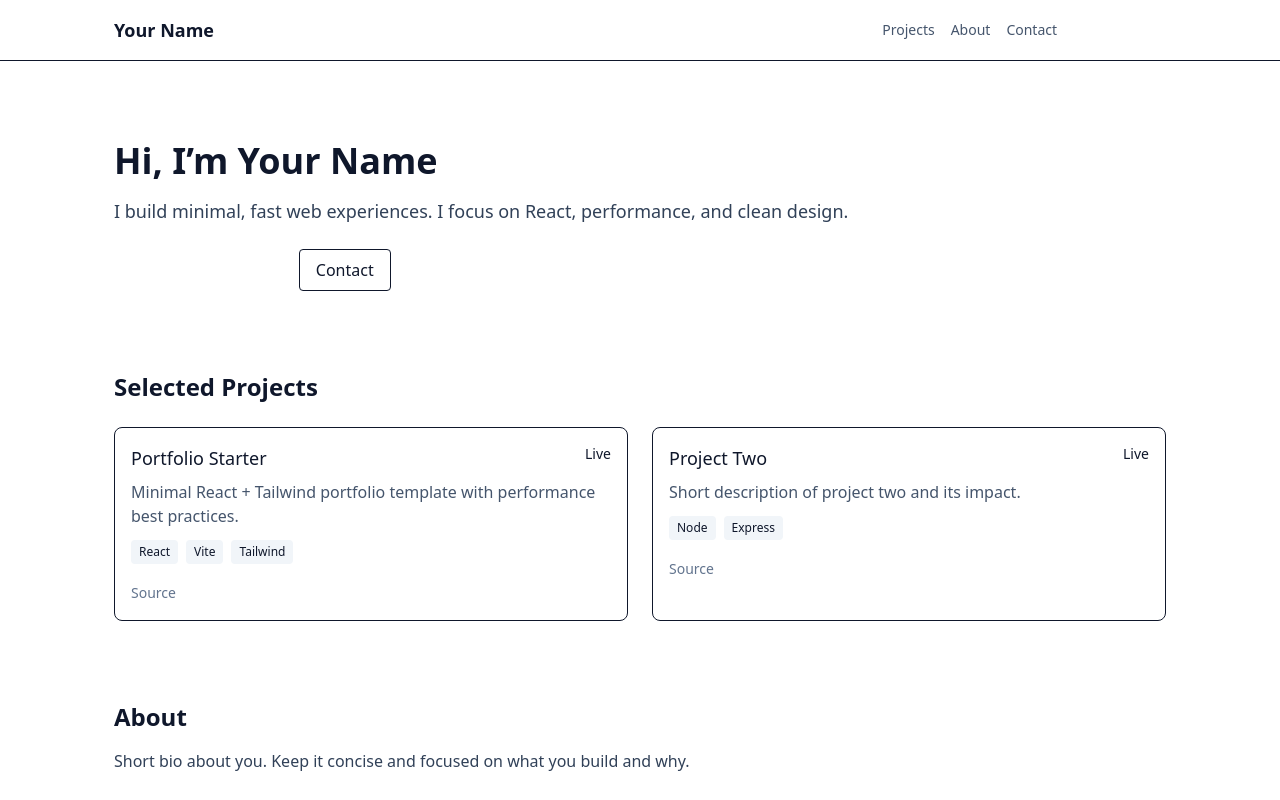
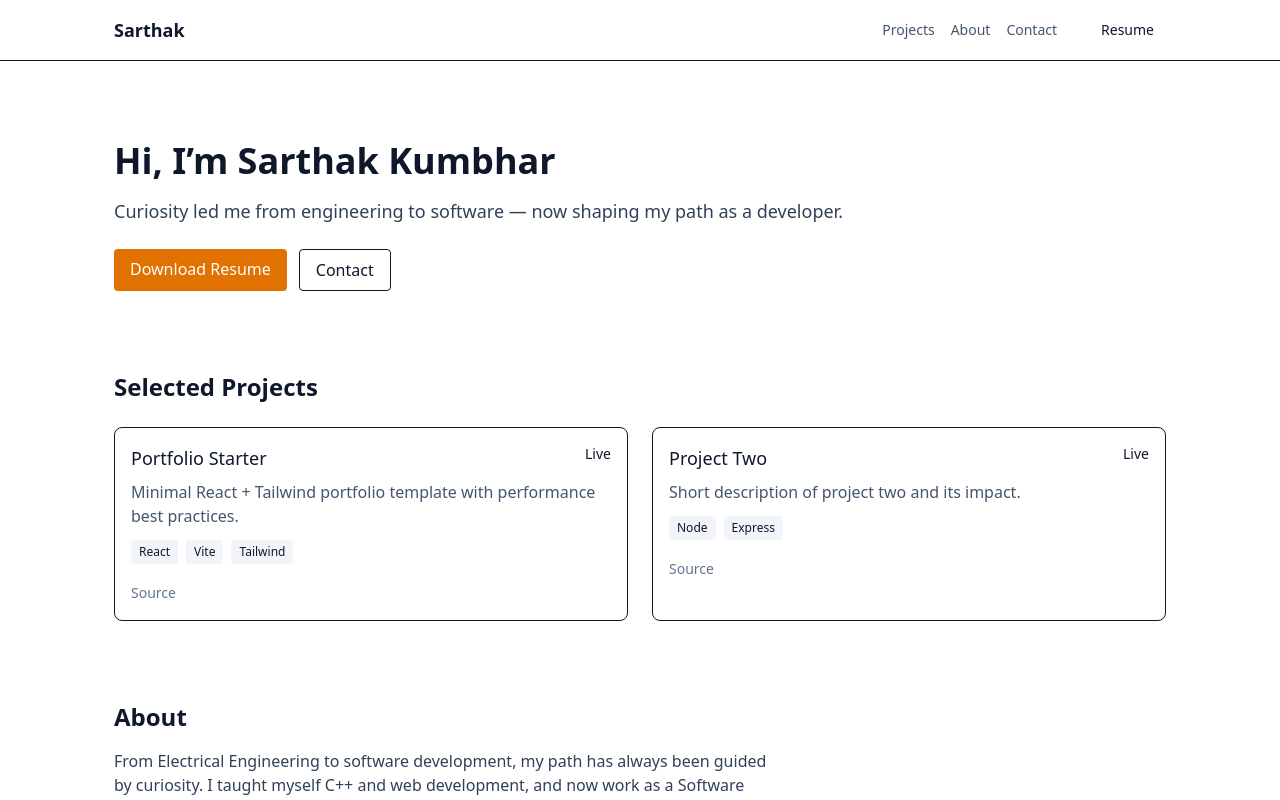
Before and after one commit to Sarthaksk26/Sarthak-portfolio, a React (Vite) app: page / in a window 1280 px wide. Shown: the top 800 px of the page. Built offline with nearby package versions, Linux system fonts and the light colour scheme.

Commit message:
added Home Page Title and about section

```diff
--- a/src/components/layout/Header.jsx
+++ b/src/components/layout/Header.jsx
@@ -5,7 +5,7 @@ export default function Header() {
     <header className="border-b">
       <div className="container px-6 py-4 flex items-center justify-between">
         <a href="/" className="text-lg font-semibold">
-          Your Name
+          Sarthak
         </a>
         <nav className="space-x-4 text-sm">
           <a href="#projects" className="text-slate-600 hover:text-slate-900">
@@ -17,10 +17,7 @@ export default function Header() {
           <a href="#contact" className="text-slate-600 hover:text-slate-900">
             Contact
           </a>
-          <a
-            href="/resume.pdf"
-            className="ml-4 inline-block px-3 py-1 rounded bg-accent text-white text-sm"
-          >
+          <a href="/resume.pdf" className="ml-4 inline-block px-3 py-1 rounded bg-accent text-sm">
             Resume
           </a>
         </nav>
--- a/src/components/layout/Layout.jsx
+++ b/src/components/layout/Layout.jsx
@@ -8,7 +8,7 @@ export default function Layout({ children }) {
       <Header />
       <main className="px-6 py-12 container">{children}</main>
       <footer className="py-8 text-center text-sm text-slate-500">
-        © {new Date().getFullYear()} Your Name
+        © {new Date().getFullYear()} Sarthak Kumbhar
       </footer>
     </div>
   );
--- a/src/pages/Home.jsx
+++ b/src/pages/Home.jsx
@@ -8,12 +8,12 @@ export default function Home() {
     <div className="space-y-20">
       <section className="pt-8">
         <div className="max-w-3xl">
-          <h1 className="text-4xl font-bold mb-4">Hi, I’m Your Name</h1>
+          <h1 className="text-4xl font-bold mb-4">Hi, I’m Sarthak Kumbhar</h1>
           <p className="text-lg text-slate-700 mb-6">
-            I build minimal, fast web experiences. I focus on React, performance, and clean design.
+            Curiosity led me from engineering to software — now shaping my path as a developer.
           </p>
           <div className="flex gap-3">
-            <a href="/resume.pdf" className="px-4 py-2 bg-accent text-white rounded">
+            <a href="/resume.pdf" className="px-4 py-2 bg-amber-600 text-white rounded">
               Download Resume
             </a>
             <a href="mailto:you@example.com" className="px-4 py-2 border rounded">
@@ -35,7 +35,11 @@ export default function Home() {
       <section id="about">
         <h2 className="text-2xl font-semibold mb-4">About</h2>
         <p className="text-slate-700 max-w-2xl">
-          Short bio about you. Keep it concise and focused on what you build and why.
+          From Electrical Engineering to software development, my path has always been guided by
+          curiosity. I taught myself C++ and web development, and now work as a Software Engineer
+          Level 1 at Hexaware Technologies. Each step has been about growth — learning new skills,
+          applying them to real-world challenges, and preparing for the next stage of my journey as
+          a developer.
         </p>
       </section>
 
```
